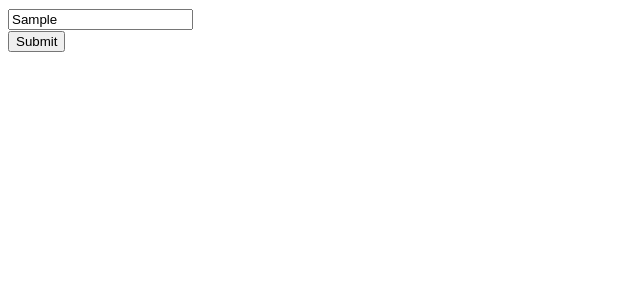
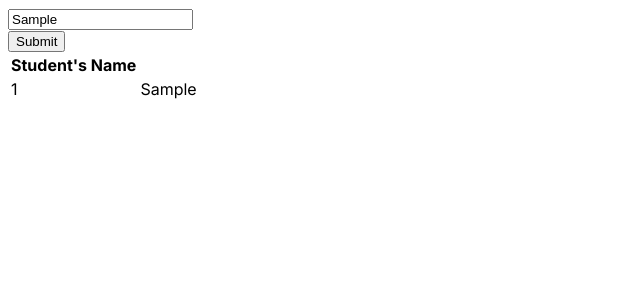
Before and after one commit to priyanka-shastri/react-basics, a Next.js app: page /student-names in a window 1280 px wide. Both pictures are taken after typing "Sample" into the empty fields and a click on the button "Submit". Shown: the top 300 px of the page, without its empty margins (0-640 px from the left). Built offline with nearby package versions, Linux system fonts and the light colour scheme.

Commit message:
render students name in table

```diff
--- a/src/app/student-names/page.js
+++ b/src/app/student-names/page.js
@@ -3,10 +3,12 @@
 import React, {useState} from 'react'
 import StudentNameInput from '../../components/StudentNameInput'
 import StudentNameButton from '../../components/StudentNameButton'
+import StudentNameTable from '../../components/StudentNameTable'
 
-const studentName = () => {
+const StudentName = () => {
   const [text, setText] = useState()
   const [inputArray, setinputArray] = useState([])
+  const [tData, settData] = useState([])
 
   function onChange (e) {
       setText(e.target.value)
@@ -17,15 +19,33 @@ const studentName = () => {
     newInputArray.push(text)
     setinputArray(newInputArray)
     console.log (newInputArray)
+
+    const newTableData = [...tData]
+    newTableData.push(
+    // key is given on html element (on outermost html element)or on component when array is going to be printed
+      <tr key = {inputArray.length}>
+        <td>
+         {newInputArray.length}
+        </td>
+        <td>
+          {text}
+        </td>
+      </tr>
+    )
+
+
+    settData(newTableData)
+
   }
 
   return (
     <div>
       {/* can  also be written as onChange = { (e) => onChange(e)} */}
       <StudentNameInput placeholder = "Enter student's name" onChange={onChange} />
-      <StudentNameButton onClickFunction = { onClickFunction} />
+      <StudentNameButton onClickFunction = {onClickFunction} />
+      <StudentNameTable tableData = {tData}  />
     </div>
   )
 }
 
-export default studentName
+export default StudentName
--- a/src/components/StudentNameButton/index.js
+++ b/src/components/StudentNameButton/index.js
@@ -1,6 +1,6 @@
 import React from 'react'
 
-const buttonFunction = (props) => {
+const ButtonFunction = (props) => {
 
   const {onClickFunction}= props
 
@@ -11,4 +11,4 @@ const buttonFunction = (props) => {
   )
 }
 
-export default buttonFunction
+export default ButtonFunction
--- /dev/null
+++ b/src/components/StudentNameTable/index.js
@@ -0,0 +1,23 @@
+import React from 'react'
+
+const TableFunction = (props) => {
+
+  const {tableData} = props
+
+  return (
+      <table >
+        <thead>
+          <tr>
+            <th>
+            Student's Name
+            </th>
+          </tr>
+        </thead>
+        <tbody>
+        {tableData}
+        </tbody>
+      </table>
+  )
+}
+
+export default TableFunction
```
